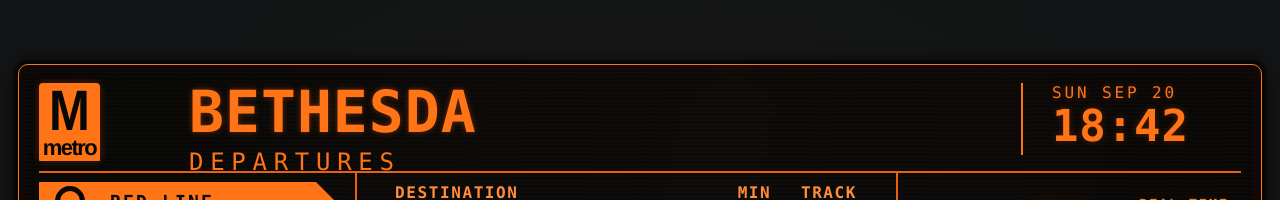
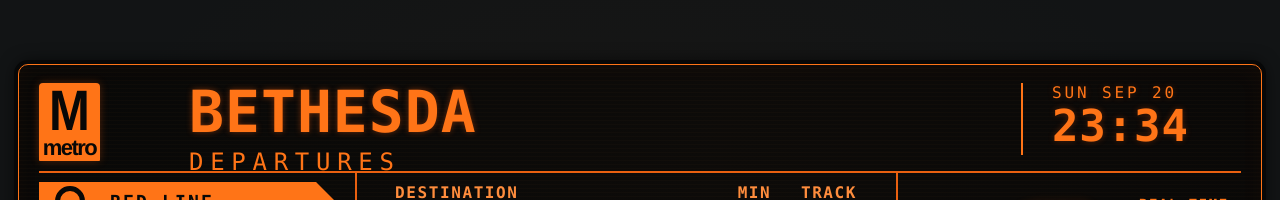
Before and after one commit to smyhill/metroboard, a React (Vite) app: page / in a window 1280 px wide. Shown: the part 153-353 px from the top of the page. Built offline with nearby package versions, Linux system fonts and the light colour scheme.

Commit message:
Show live local time in departure masthead

```diff
--- a/src/screens/Departures/DeparturesScreen.tsx
+++ b/src/screens/Departures/DeparturesScreen.tsx
@@ -1,3 +1,4 @@
+import { useEffect, useState } from 'react'
 import { bethesdaRedLineDepartures, railLines } from '../../data/departures'
 import type { Departure } from '../../data/departures'
 import './departures.css'
@@ -79,7 +80,31 @@
   )
 }
 
+function useLocalClock() {
+  const [now, setNow] = useState(() => new Date())
+
+  useEffect(() => {
+    const interval = window.setInterval(() => setNow(new Date()), 1_000)
+    return () => window.clearInterval(interval)
+  }, [])
+
+  return {
+    date: new Intl.DateTimeFormat('en-US', {
+      weekday: 'short',
+      month: 'short',
+      day: '2-digit',
+    }).format(now).replace(',', '').toUpperCase(),
+    time: new Intl.DateTimeFormat('en-US', {
+      hour: '2-digit',
+      minute: '2-digit',
+      hourCycle: 'h23',
+    }).format(now),
+  }
+}
+
 export function DeparturesScreen() {
+  const clock = useLocalClock()
+
   return (
     <main className="metroboard" aria-label="MetroBoard departures for Bethesda">
       <section className="terminal-panel">
@@ -89,9 +114,9 @@
             <h1>Bethesda</h1>
             <p>Departures</p>
           </div>
-          <time className="clock" dateTime="2026-09-20T18:42:00-04:00">
-            <span>Sun Sep 20</span>
-            <strong>18:42</strong>
+          <time className="clock" dateTime={new Date().toISOString()}>
+            <span>{clock.date}</span>
+            <strong>{clock.time}</strong>
           </time>
         </header>
 
```
